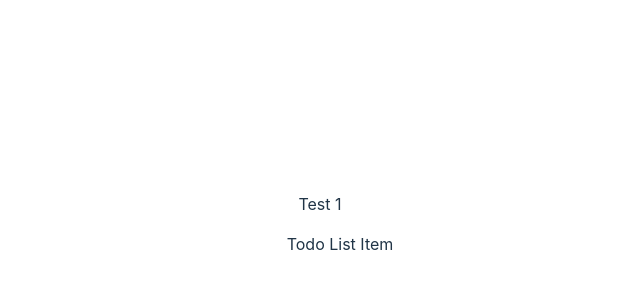
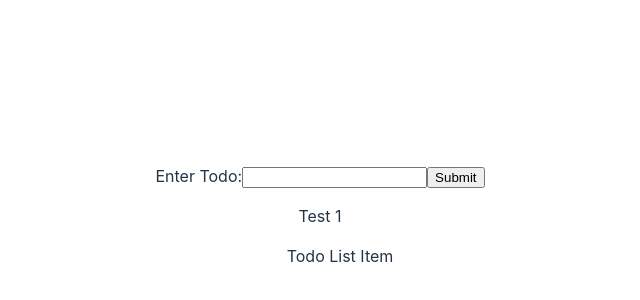
Before and after one commit to FahadKamal84/react-todo, a React (Vite) app in the folder frontend/: page / in a window 1280 px wide. Shown: the part 176-476 px from the top of the page, without its empty margins (320-960 px from the left). Built offline with nearby package versions, Linux system fonts and the light colour scheme.

Commit message:
create input form

```diff
--- a/frontend/src/App.jsx
+++ b/frontend/src/App.jsx
@@ -9,6 +9,11 @@ function App() {
 
   return (
     <>
+      <form>
+        <label htmlFor="todo">Enter Todo:</label>
+        <input type="text" name="todoitem" id="todo"></input>
+        <input type="submit" value="Submit"></input>
+      </form>
       <TodoList />
 
     </>
```
